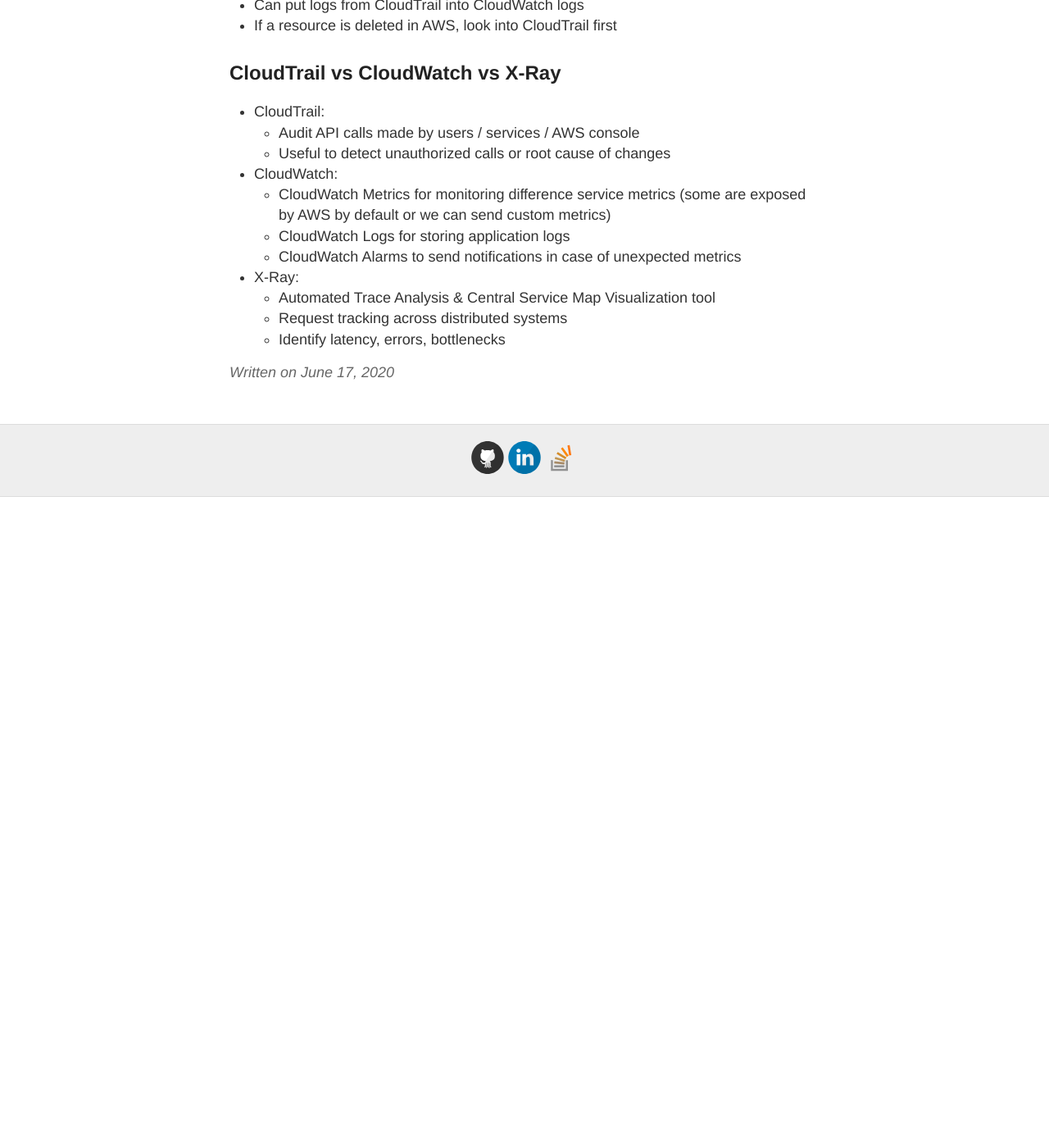
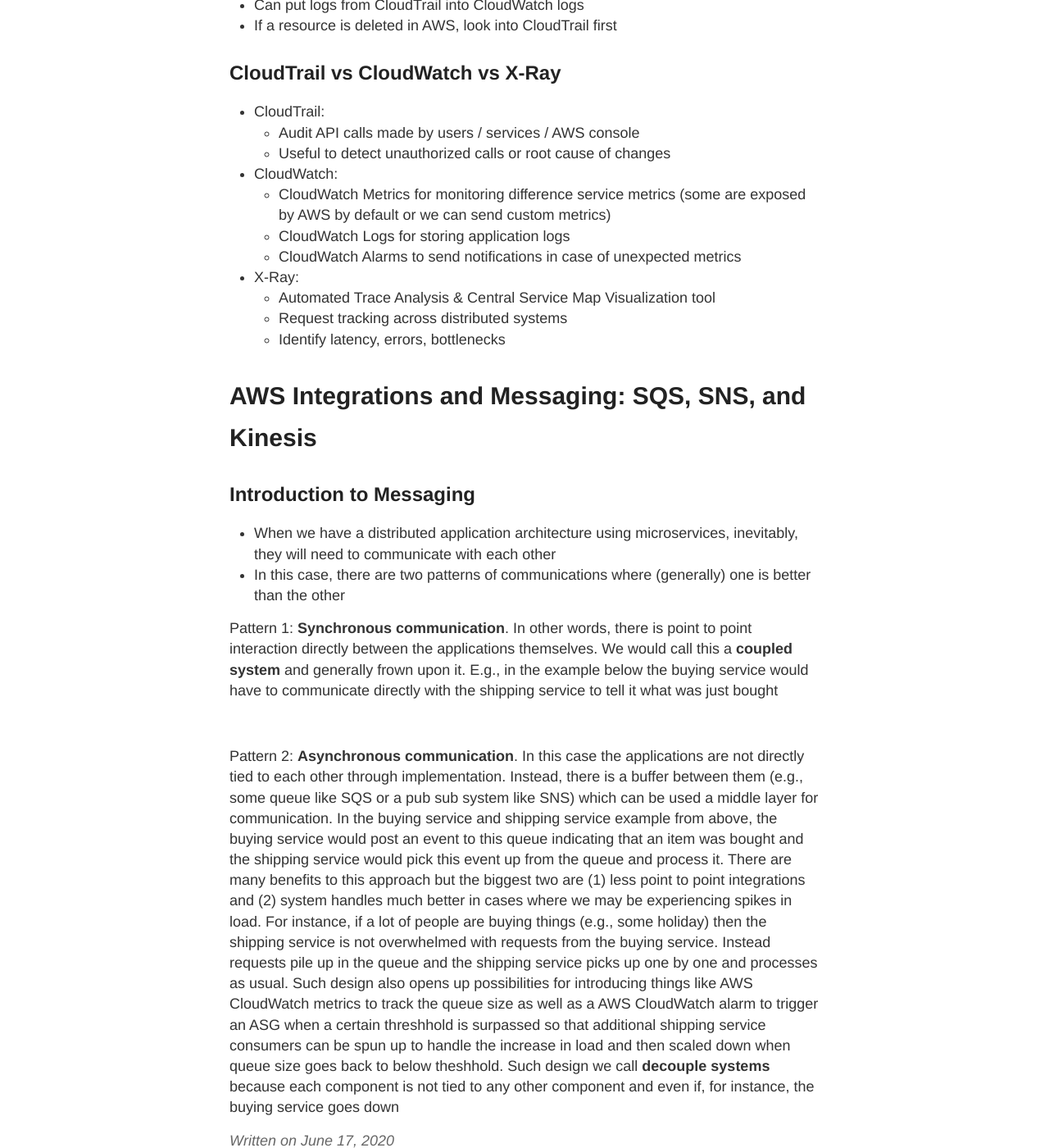
Before and after one commit to gutucristian/gutucristian.github.io, a Jekyll site: the page built from _posts/2020-06-17-Amazon-Web-Services-(AWS).md, in a window 1280 px wide and 1400 px high, scrolled down 127620 px. Shown: the whole window at 82% size. Built offline with Jekyll 4.4.1, drawn with Linux system fonts in a browser that asks for light colours; our own code applies the rules of GitHub Pages for plain Markdown files; before the commit the page ends 128226 px from its top, so only the background shows below that.

Commit message:
Update 2020-06-17-Amazon-Web-Services-(AWS).md

```diff
--- a/_posts/2020-06-17-Amazon-Web-Services-(AWS).md
+++ b/_posts/2020-06-17-Amazon-Web-Services-(AWS).md
@@ -3261,3 +3261,16 @@
   - Automated Trace Analysis & Central Service Map Visualization tool
   - Request tracking across distributed systems
   - Identify latency, errors, bottlenecks
+
+# AWS Integrations and Messaging: SQS, SNS, and Kinesis
+
+## Introduction to Messaging
+
+- When we have a distributed application architecture using microservices, inevitably, they will need to communicate with each other
+- In this case, there are two patterns of communications where (generally) one is better than the other
+
+Pattern 1: **Synchronous communication**. In other words, there is point to point interaction directly between the applications themselves. We would call this a **coupled system** and generally frown upon it. E.g., in the example below the buying service would have to communicate directly with the shipping service to tell it what was just bought
+
+![]()
+
+Pattern 2: **Asynchronous communication**. In this case the applications are not directly tied to each other through implementation. Instead, there is a buffer between them (e.g., some queue like SQS or a pub sub system like SNS) which can be used a middle layer for communication. In the buying service and shipping service example from above, the buying service would post an event to this queue indicating that an item was bought and the shipping service would pick this event up from the queue and process it. There are many benefits to this approach but the biggest two are (1) less point to point integrations and (2) system handles much better in cases where we may be experiencing spikes in load. For instance, if a lot of people are buying things (e.g., some holiday) then the shipping service is not overwhelmed with requests from the buying service. Instead requests pile up in the queue and the shipping service picks up one by one and processes as usual. Such design also opens up possibilities for introducing things like AWS CloudWatch metrics to track the queue size as well as a AWS CloudWatch alarm to trigger an ASG when a certain threshhold is surpassed so that additional shipping service consumers can be spun up to handle the increase in load and then scaled down when queue size goes back to below theshhold. Such design we call **decouple systems** because each component is not tied to any other component and even if, for instance, the buying service goes down
```
